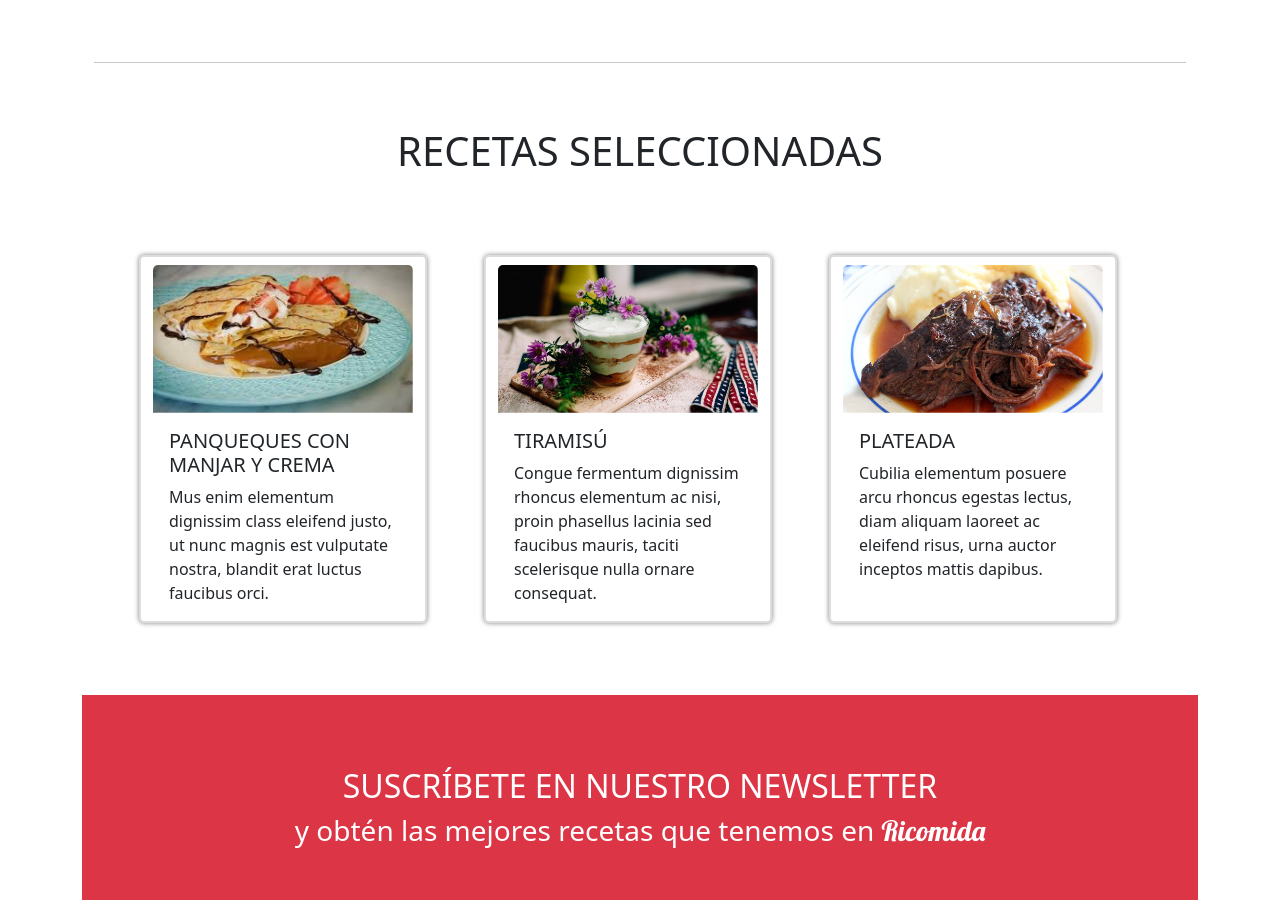
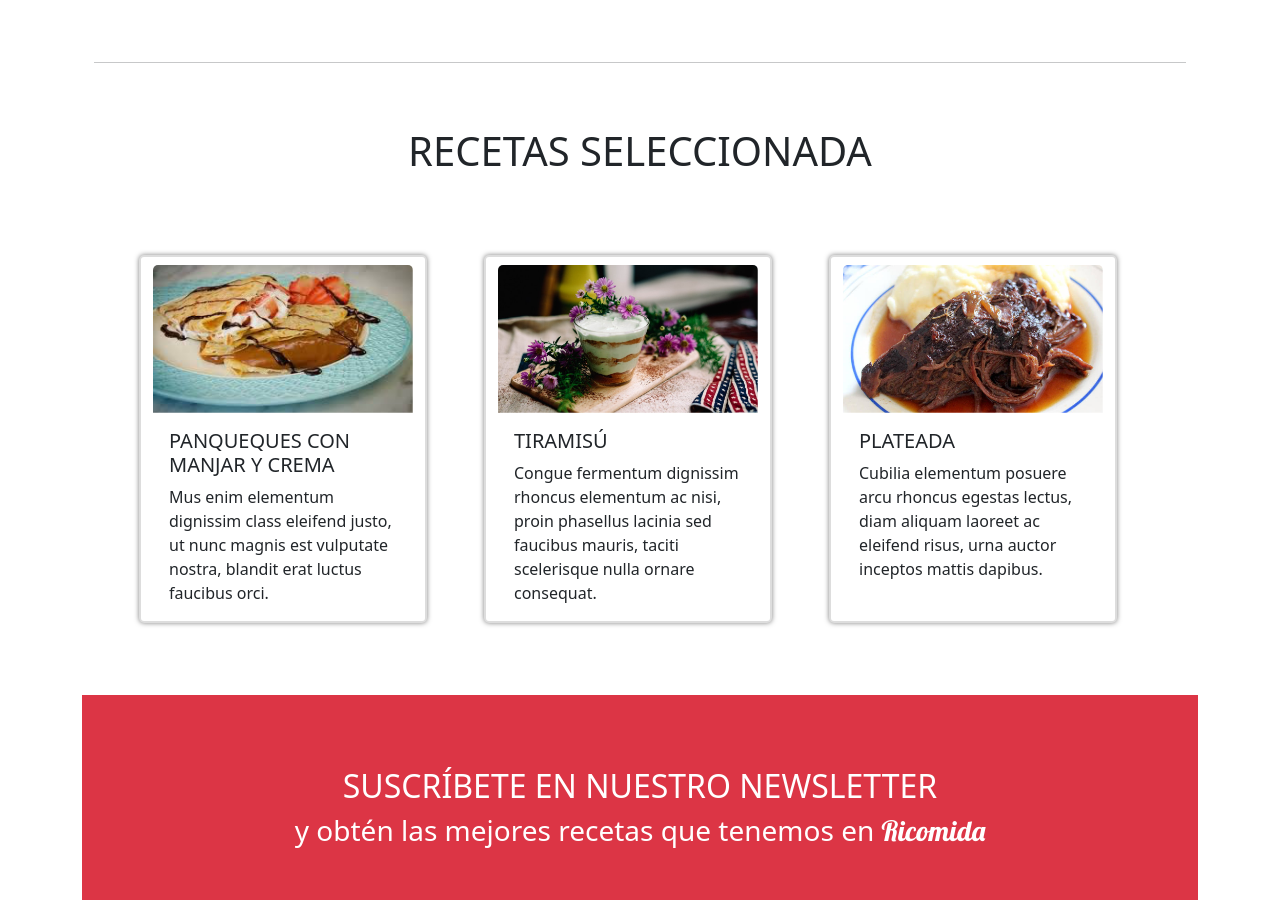
Before and after one commit to JacobDiazN/Ricomida_JavaScript, a plain HTML site: page index.html in a window 1280 px wide. Shown: the part 1960-2860 px from the top of the page. Drawn offline with nearby package versions, Linux system fonts and the light colour scheme.

Commit message:
cambio en h1 REC. SELECC.

```diff
--- a/index.html
+++ b/index.html
@@ -243,7 +243,7 @@
 
             <section class="container py-4">
                 <div class="d-flex justify-content-center">
-                    <h1>RECETAS SELECCIONADAS</h1>
+                    <h1>RECETAS SELECCIONADA</h1>
                 </div>
             </section>
             <br>
```
